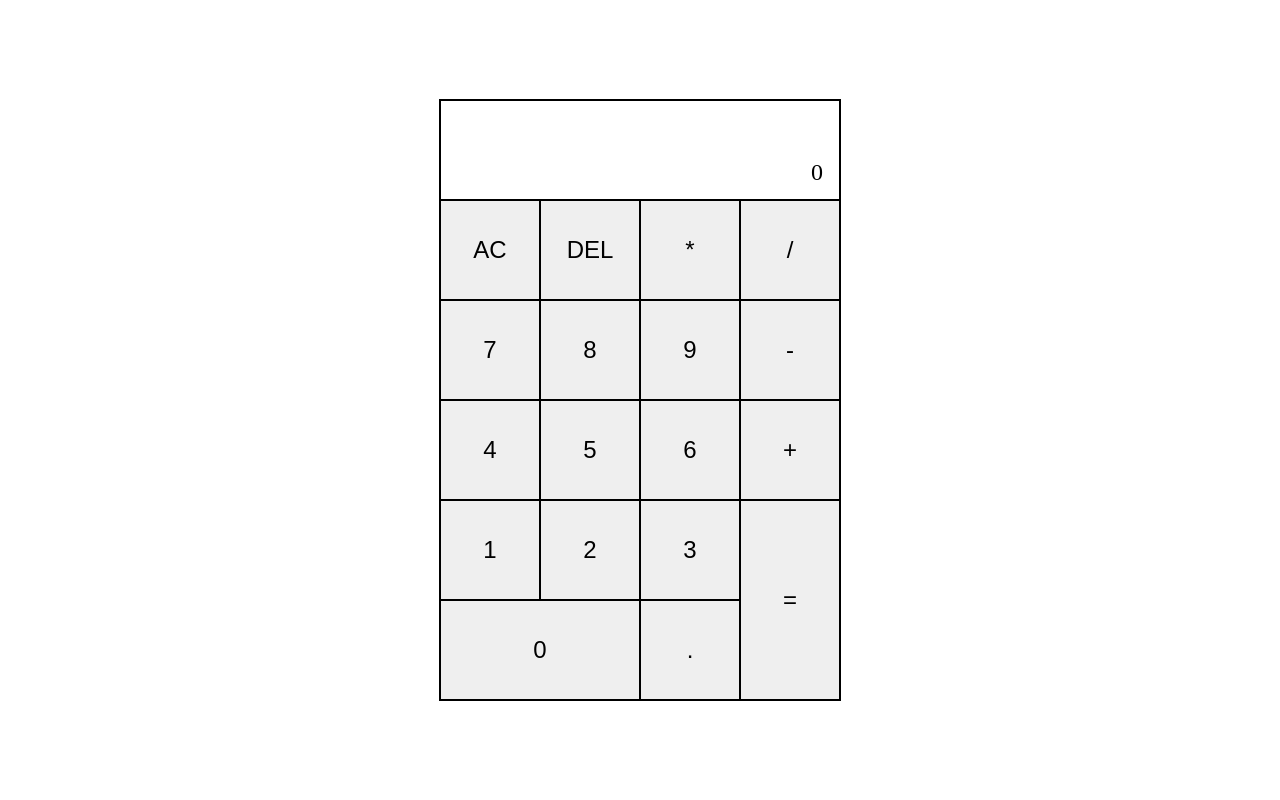
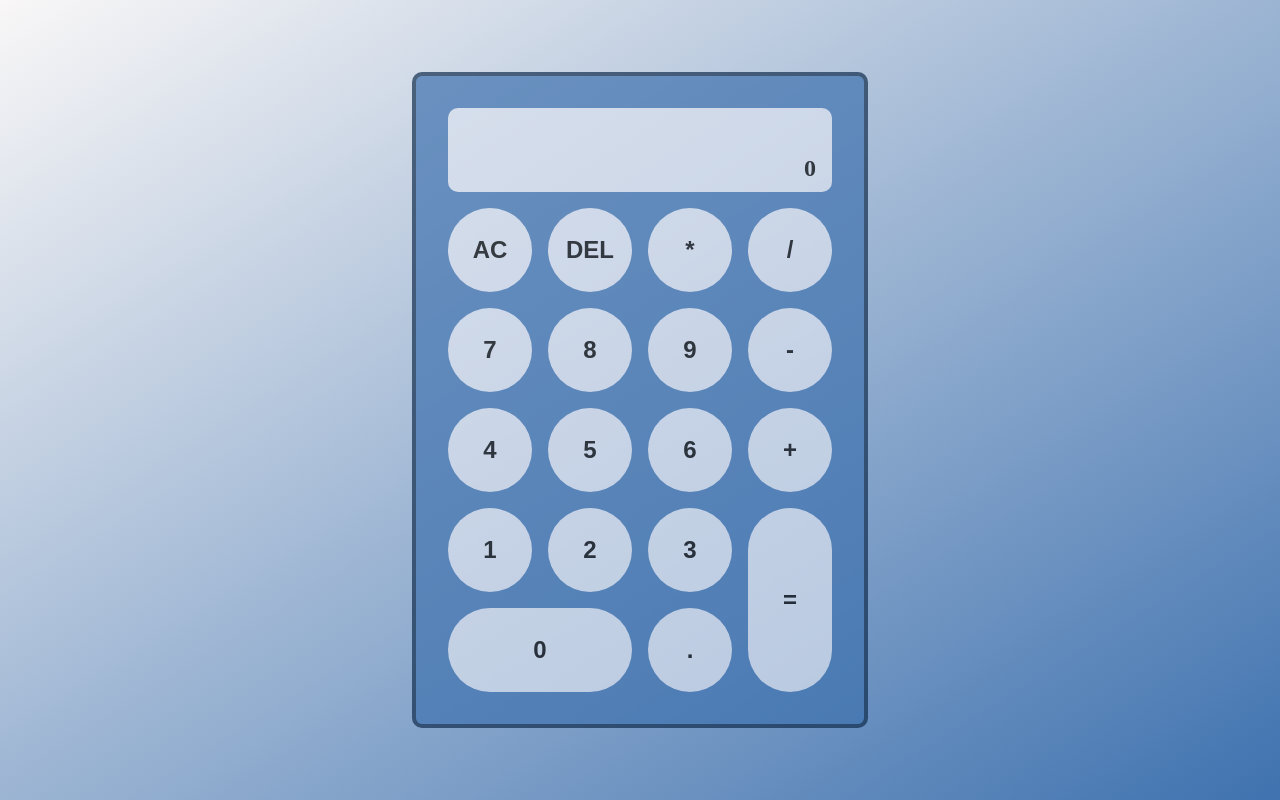
Before and after one commit to Tory-Stodard/calculator, a plain HTML site: page index.html in a window 1280 px wide. Drawn offline with Linux system fonts and the light colour scheme.

Commit message:
completed color and detail styles.

```diff
--- a/styles.css
+++ b/styles.css
@@ -1,3 +1,10 @@
+:root {
+  --bg-color1: #f9f7f7;
+  --bg-color2: #dbe2ef;
+  --color1: #3f72af;
+  --color2: #112d4e;
+}
+
 *,
 *::before,
 *::after {
@@ -7,6 +14,7 @@
 body {
   margin: 0;
   padding: 0;
+  background: linear-gradient(to bottom right, var(--bg-color1), var(--color1));
 }
 
 main {
@@ -22,22 +30,33 @@ main {
   grid-template-rows: minmax(100px, auto) repeat(5, 100px);
   justify-content: center;
   align-content: center;
-  border: 1px solid black;
+  padding: 1.5rem;
+  background-color: var(--color1);
+  opacity: 70%;
+  border-radius: 10px;
+  border: 4px solid var(--color2);
 }
 
 .calculator > * {
   font-size: 1.5rem;
+  font-weight: bold;
+  border: none;
+  margin: 0.5rem;
+  background-color: var(--bg-color2);
+  color: black;
+  border-radius: 50px;
+  /* border: 4px solid var(--color1); */
 }
 
 .display {
   grid-column: span 4;
-  border: 1px solid black;
   display: flex;
   flex-direction: column;
   justify-content: space-around;
   align-items: flex-end;
   word-wrap: break-word;
   word-break: break-all;
+  border-radius: 10px;
 }
 
 .expression-display {
@@ -50,7 +69,17 @@ main {
 }
 
 .calculator button {
-  border: 1px solid black;
+  border: 2px solid transparent;
+}
+
+.calculator button:hover {
+  cursor: pointer;
+  color: var(--color2);
+  border: 2px solid var(--color2);
+}
+
+.calculator button:active {
+  background-color: var(--bg-color1);
 }
 
 .two-tall {
```
